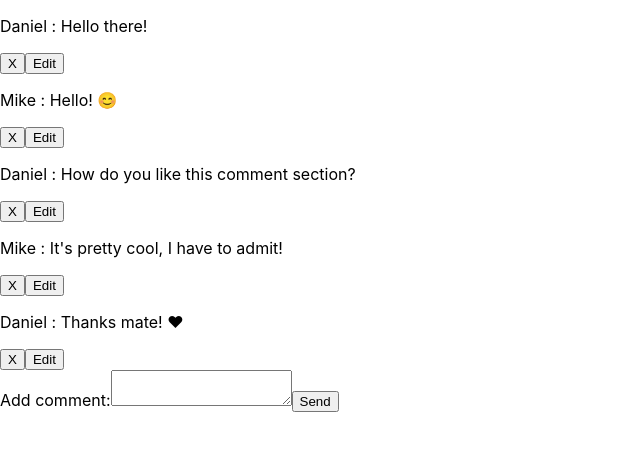
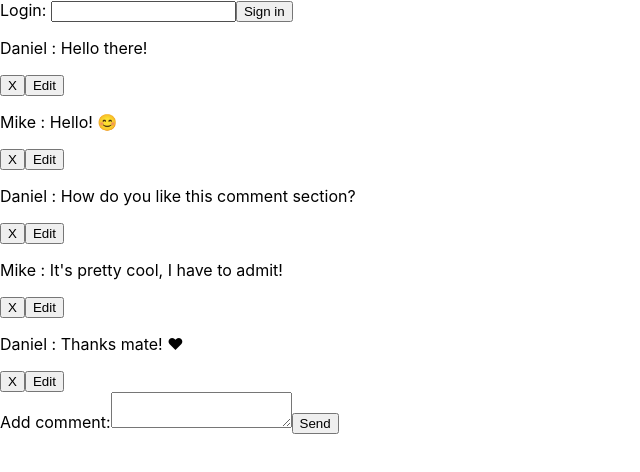
Before and after one commit to dLeczycki/Classics-in-React, a React (Create React App) app in the folder comments-section/: page / in a window 1280 px wide. Shown: the top 472 px of the page, without its empty margins (0-640 px from the left). Built offline with nearby package versions, Linux system fonts and the light colour scheme.

Commit message:
Login Form added

```diff
--- a/comments-section/src/App.js
+++ b/comments-section/src/App.js
@@ -1,5 +1,6 @@
 import {useDispatch} from 'react-redux';
 
+import NavigationBar from "./components/NavigationBar/NavigationBar";
 import CommentsList from "./components/CommentsList/CommentsList";
 import CommentsForm from "./components/CommentsForm/CommentsForm";
 import { fetchComments } from './state/actions/commentsActions';
@@ -10,10 +11,13 @@ function App() {
   dispatch(fetchComments());
 
   return (
-    <main>
-      <CommentsList/>
-      <CommentsForm />
-    </main>
+    <>
+      <NavigationBar />
+      <main>
+        <CommentsList/>
+        <CommentsForm />
+      </main>
+    </>
   );
 }
 
--- a/comments-section/src/components/CommentsForm/CommentsForm.js
+++ b/comments-section/src/components/CommentsForm/CommentsForm.js
@@ -1,11 +1,12 @@
 import React, {useState} from 'react'
-import {useDispatch} from 'react-redux';
+import {useDispatch, useSelector} from 'react-redux';
 import {add} from '../../state/actions/commentsActions';
 
 import './CommentsForm.css';
 
 const CommentsForm = () => {
   const dispatch = useDispatch();
+  const {username, loggedIn} = useSelector(state => state.login);
 
   const [comment, setComment] = useState('');
   const [commentError, setCommentError] = useState('');
@@ -14,7 +15,10 @@ const CommentsForm = () => {
     let formIsValid = true;
 
     if(comment === '') {
-      setCommentError('Comment cannot be empty');
+      setCommentError('Comment cannot be empty.');
+      formIsValid = false;
+    } else if (!loggedIn) {
+      setCommentError('You must be logged in.');
       formIsValid = false;
     }
     else setCommentError('');
@@ -32,7 +36,7 @@ const CommentsForm = () => {
 
     if(!formIsValid) return;
 
-    dispatch(add({author: 'Me', comment: comment}))
+    dispatch(add({author: username, comment: comment}))
 
     setComment('');
   }
--- /dev/null
+++ b/comments-section/src/components/LoginForm/LoginForm.js
@@ -0,0 +1,39 @@
+import React, {useState} from 'react'
+import {useDispatch, useSelector} from 'react-redux';
+import {logIn, logOut} from '../../state/actions/loginActions';
+
+const LoginForm = () => {
+  const dispatch = useDispatch();
+  const loggedIn = useSelector(state => state.login.loggedIn);
+  const [username, setUsername] = useState('');
+
+  const handleUsernameChange = (e) => {
+    setUsername(e.target.value);
+  }
+
+  const handleLogin = () => {
+    dispatch(logIn({username}));
+  }
+
+  const handleLogout = () => {
+    dispatch(logOut());
+  }
+
+  return (
+    <>
+      {!loggedIn ?
+      <form>
+        <label htmlFor="login">Login: <input type="text" name="login" id="login" value={username} onChange={handleUsernameChange}/></label>
+        <button type="submit" onClick={handleLogin}>Sign in</button>
+      </form>
+      :
+      <>
+        <p>Hello, {username}!</p>
+        <button type="submit" onClick={handleLogout}>Sign out</button>
+      </>}
+
+    </>
+   );
+}
+
+export default LoginForm;
--- /dev/null
+++ b/comments-section/src/components/NavigationBar/NavigationBar.js
@@ -0,0 +1,14 @@
+import React from 'react';
+import LoginForm from '../LoginForm/LoginForm';
+
+import './NavigationBar.css';
+
+const NavigationBar = () => {
+  return (
+    <nav>
+      <LoginForm />
+    </nav>
+   );
+}
+
+export default NavigationBar;
--- /dev/null
+++ b/comments-section/src/state/actions/loginActions.js
@@ -0,0 +1,14 @@
+export const LOG_IN = 'SIGN_IN';
+export const LOG_OUT = 'SIGN_OUT';
+
+export const logIn = ({ username }) => ({
+  type: LOG_IN,
+  payload: {
+    username
+  },
+})
+
+export const logOut = () => ({
+  type: LOG_OUT,
+  payload: {},
+})
--- /dev/null
+++ b/comments-section/src/state/reducers/loginReducer.js
@@ -0,0 +1,12 @@
+import {LOG_IN, LOG_OUT} from '../actions/loginActions';
+
+export const loginReducer = (state = {username: '', loggedIn: false}, action) => {
+  switch (action.type) {
+    case LOG_IN:
+      return {username: action.payload.username, loggedIn: true};
+    case LOG_OUT:
+      return {...state, loggedIn: false};
+    default:
+      return state;
+  }
+}
--- a/comments-section/src/state/reducers/rootReducer.js
+++ b/comments-section/src/state/reducers/rootReducer.js
@@ -1,6 +1,8 @@
 import { commentsReducer } from "./commentsReducer";
+import { loginReducer } from "./loginReducer";
 import {combineReducers} from 'redux';
 
 export const rootReducer = combineReducers({
   comments: commentsReducer,
+  login: loginReducer,
 })
```
Also changed, not shown: comments-section/src/components/LoginForm/LoginForm.css (added), comments-section/src/components/NavigationBar/NavigationBar.css (added).
